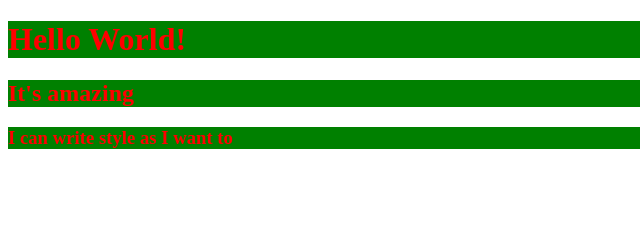
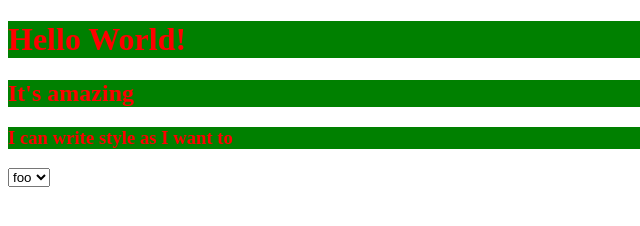
Before and after one commit to exphoenee/DOMelemJS, a plain HTML site: page elem-func.html in a window 1280 px wide. Shown: the full height of the page, 0-640 px from the left. Drawn offline with Linux system fonts and the light colour scheme.

Commit message:
Update elem-func.html

```diff
--- a/elem-func.html
+++ b/elem-func.html
@@ -37,7 +37,7 @@
         attrs: { id: "title" },
       });
 
-      /* creating a select */
+      /* creating a select with 2 options and eventHandler */
       const select = createElem({
         tag: "select",
         parent: app,
@@ -50,11 +50,14 @@
           },
           {
             tag: "option",
-            parent: select,
             content: "bar",
             attr: { value: "bar" },
           },
         ],
+        handleEvent: {
+          event: "change",
+          cb: (e) => console.log(e.target.value),
+        },
       });
     </script>
   </body>
```
